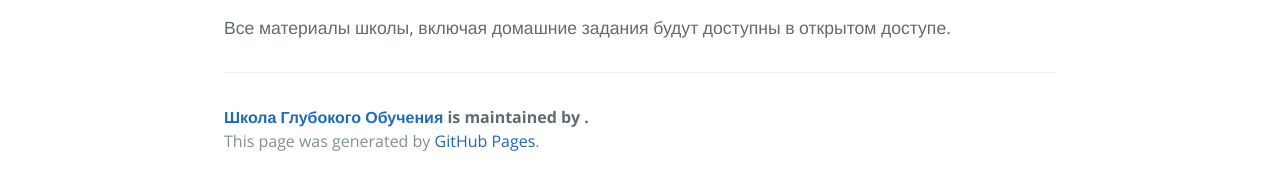
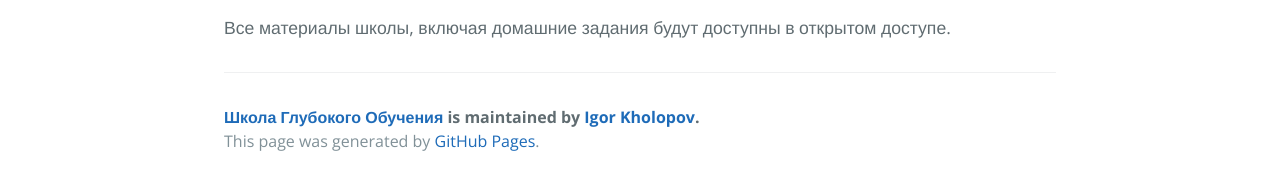
Before and after one commit to IKholopov/ikholopov.github.io, a Jekyll site: the page built from index.md, in a window 1280 px wide. Shown: the part 1327-1509 px from the top of the page. Built offline with Jekyll 4.4.1, drawn with Linux system fonts in a browser that asks for light colours; our own code applies the rules of GitHub Pages for plain Markdown files.

Commit message:
Added contact email

```diff
--- a/_config.yml
+++ b/_config.yml
@@ -1,3 +1,6 @@
 theme: jekyll-theme-cayman
 title:        Школа Глубокого Обучения
 tagline:      МФТИ - 28 Октября
+author:
+  name:       Igor Kholopov
+  url:        mailto:igor.kholopov@phystech.edu
```
